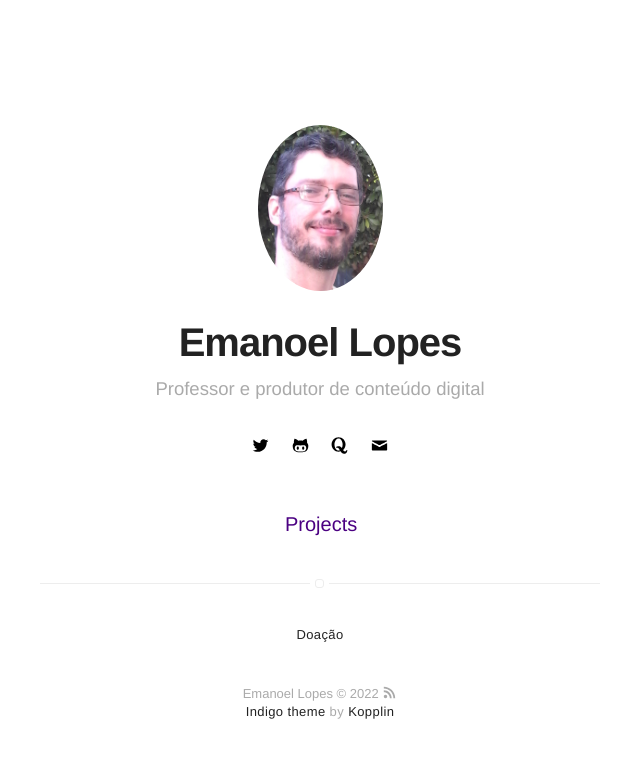
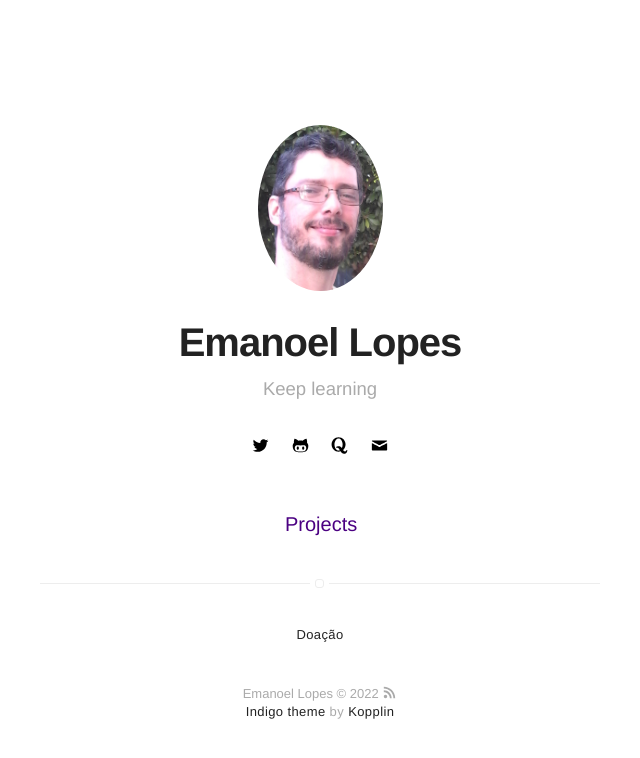
Before and after one commit to emanoelopes/emanoelopes.github.io, a Jekyll site: the page built from index.html, in a window 1280 px wide. Shown: the top 758 px of the page, without its empty margins (320-960 px from the left). Built offline with Jekyll 4.4.1, drawn with Linux system fonts in a browser that asks for light colours.

Commit message:
Update _config.yml

```diff
--- a/_config.yml
+++ b/_config.yml
@@ -1,6 +1,6 @@
 # main text of home
 name: Emanoel Lopes
-bio: Professor e produtor de conteúdo digital
+bio: Keep learning
 
 # twitter summary info
 description: Página inicial
@@ -35,7 +35,7 @@
 
 # if you don't have any of social below, comment the line
 #facebook: prof.emanoel.lopes
-twitter: emanoelopes
+twitter: laborandonati
 # google: mygoogle
 # pinterest: mypinterest
 # linkedin: mylinkedin
@@ -53,10 +53,10 @@
 authors:
     emanoel:
         name: Emanoel Lopes
-        bio: Professor e produtor de conteúdo digital
+        bio: Keep learning
         external-image: false
         picture: assets/images/avatar_prof_emanoel_wiki_135x135.png
-        twitter: emanoelopes
+        twitter: laborandonati
 
 # do you want a larger site? change the option below
 # options: [normal, large] | default: normal
```
